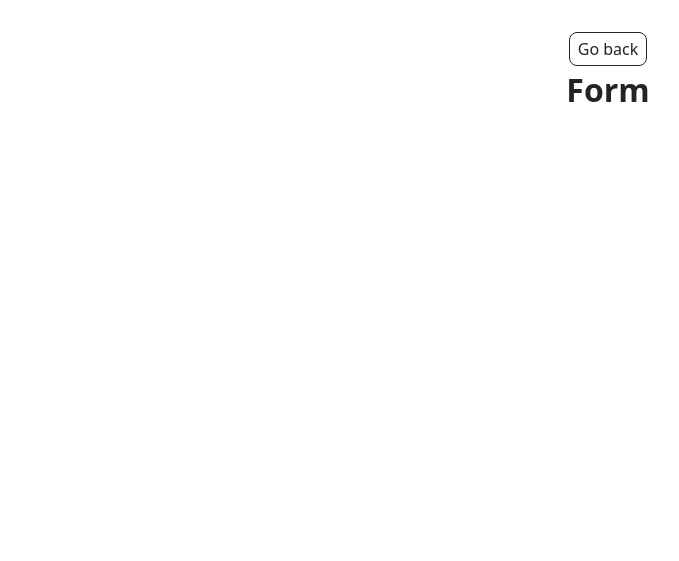
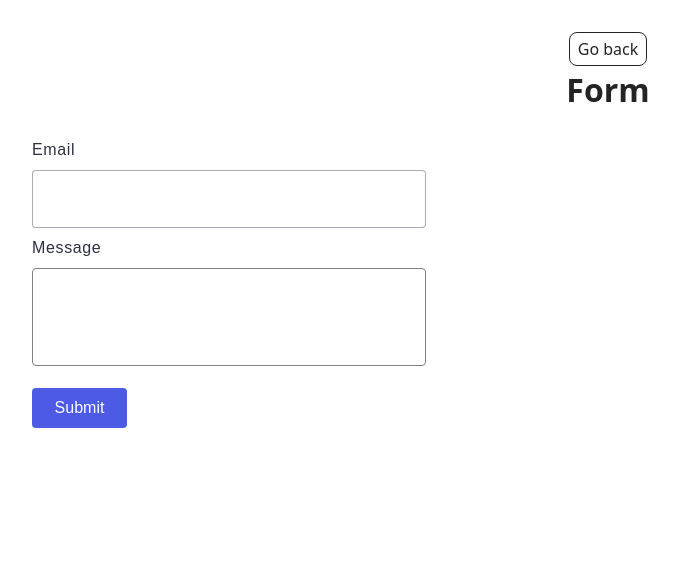
Before and after one commit to Hanna1309-K/goit-js-hw-09, a website built with Vite: page src/2-form.html in a window 1280 px wide. Shown: the whole page, without its empty margins (32-711 px from the left). Built offline with nearby package versions, Linux system fonts and the light colour scheme.

Commit message:
Fix feedback form styles and layout

```diff
--- a/src/2-form.html
+++ b/src/2-form.html
@@ -13,9 +13,36 @@
   <main>
     <div class="container">
       <a class="back-link" href="./index.html">Go back</a>
-      <h1 class="main-title">
-        Form
-      </h1>
+      <h1 class="main-title">Form</h1>
+
+      <form class="feedback-form" autocomplete="off">
+        <div class="form-inner">
+
+          <!-- Email -->
+          <div class="modal-form-box input-field">
+            <label for="user-email" class="modal-input-label">Email</label>
+            <div class="input-wrapper email-wrapper">
+              <input type="email" id="user-email" name="user-email" class="modal-input email-field" placeholder=""
+                data-placeholder="Type Area" />
+            </div>
+          </div>
+
+          <!-- Message -->
+          <div class="modal-form-box input-field">
+            <label for="user-message" class="modal-input-label">Message</label>
+            <div class="input-wrapper message-wrapper">
+              <textarea id="user-message" name="user-message" class="modal-text-input" placeholder=""
+                required></textarea>
+            </div>
+          </div>
+
+
+        </div>
+
+        <!-- Submit -->
+        <button type="submit" class="modal-submit">Submit</button>
+      </form>
+
     </div>
   </main>
   <script type="module" src="./js/2-form.js"></script>
--- a/src/css/container.css
+++ b/src/css/container.css
@@ -1,19 +1,7 @@
 /* Styles for Mobile devices */
 .container {
   min-width: 320px;
-  max-width: 375px;
+  max-width: 1200px;
   margin: 0 auto;
   padding: 0 16px;
 }
-/* Styles for Tablet devices */
-@media only screen and (min-width: 768px) {
-  .container {
-    max-width: 768px;
-  }
-}
-/* Styles for Desktop devices */
-@media only screen and (min-width: 1200px) {
-  .container {
-    max-width: 1200px;
-  }
-}
--- /dev/null
+++ b/src/css/form.css
@@ -0,0 +1,104 @@
+/* Загальні стилі для Email і Message */
+.modal-input,
+.modal-text-input,
+.modal-input-label {
+    font-family: "Montserrat", sans-serif;
+    font-size: 16px;
+    font-weight: 400;
+    line-height: 1.5;
+    letter-spacing: 0.04em;
+    color: #2e2f42;
+}
+
+/* Основний контейнер форми */
+.feedback-form {
+    width: 408px;
+    height: 396px;
+    padding: 24px;
+    display: flex;
+    flex-direction: column;
+    background-color: #fff;
+    border-radius: 8px;
+    gap: 16px;
+}
+
+
+/* Внутрішній контейнер */
+.form-inner {
+    width: 360px;
+    /* 408 - 24*2 */
+    display: flex;
+    flex-direction: column;
+    gap: 8px;
+}
+
+/* Поля */
+.modal-form-box.input-field {
+    display: flex;
+    flex-direction: column;
+    gap: 8px;
+    /* відступ між назвою і текстом під полем */
+}
+
+/* Input */
+.modal-input {
+    width: 100%;
+    height: 40px;
+    padding: 8px 16px;
+    border: 1px solid rgba(46, 47, 66, 0.4);
+    border-radius: 4px;
+    outline: none;
+
+}
+
+/* Textarea */
+.modal-text-input {
+    width: 100%;
+    height: 80px;
+    padding: 8px 16px;
+    border-radius: 4px;
+    background-color: #fff;
+    /* завжди білий фон */
+    resize: none;
+    text-align: left;
+    border: 1px solid #808080;
+    outline: none;
+    box-shadow: none;
+}
+
+/* Кнопка */
+.modal-submit {
+    width: 95px;
+    height: 40px;
+    font-size: 16px;
+    font-weight: 500;
+    background-color: #4d5ae5;
+    color: #fff;
+    border: none;
+    border-radius: 4px;
+    cursor: pointer;
+    align-self: flex-start;
+    /* вирівняно по лівому краю */
+}
+
+.modal-input-label {
+    text-align: left;
+}
+
+/* Hover — виділяємо рамку */
+.email-field:hover {
+    border-color: #000;
+    /* чорна рамка */
+}
+
+/* Focus / Active */
+.email-field:focus {
+    border: 1px solid #808080;
+    /* така ж, як у нормальному стані */
+}
+
+.modal-submit:hover,
+.modal-submit:focus {
+    background: #4e75ff;
+    /* фон при hover/focus */
+}
--- /dev/null
+++ b/src/css/gallery.css
@@ -0,0 +1,32 @@
+.gallery {
+    display: flex;
+    flex-wrap: wrap;
+    gap: 24px;
+    /* відстань між картками */
+    list-style: none;
+    margin: 24px 0;
+    /* відступи зверху і знизу */
+    padding: 0;
+}
+
+
+.gallery-item {
+    width: calc((100% - 48px) / 3);
+    /* 3 колонки з gap 24px */
+}
+
+.gallery-link {
+    display: block;
+}
+
+.gallery-image {
+    display: block;
+    width: 100%;
+    height: auto;
+    cursor: zoom-in;
+    transition: transform 0.25s ease;
+}
+
+.gallery-image:hover {
+    transform: scale(1.05);
+}
--- a/src/css/styles.css
+++ b/src/css/styles.css
@@ -9,6 +9,9 @@
 @import url('./base.css');
 @import url('./container.css');
 @import url('./animations.css');
+@import url('./gallery.css');
+@import url('./form.css');
+
 
 /* Sections style */
 @import url('./header.css');
```
Also changed, not shown: src/main.js (deleted).
